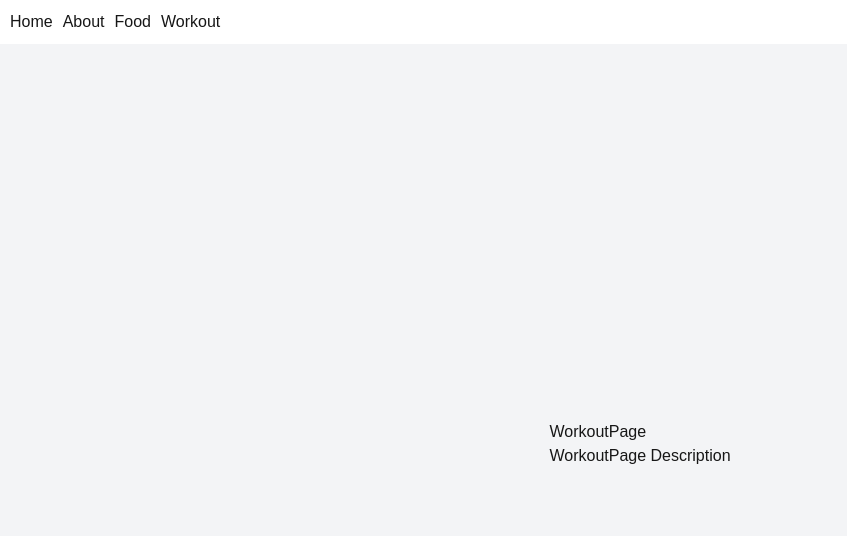
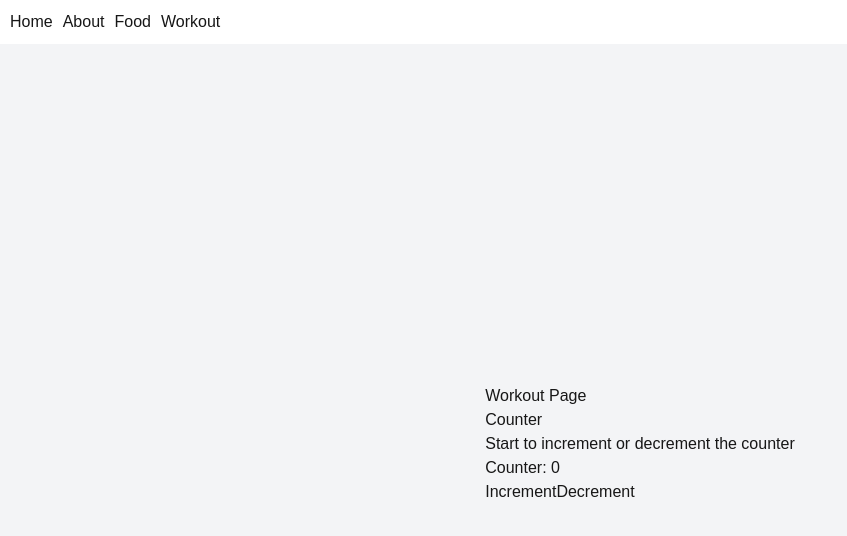
Before and after one commit to MiroslavYosifov/Calculator, a Next.js app in the folder my-next-app/: page /workout in a window 1280 px wide. Shown: the top 536 px of the page, without its empty margins (0-847 px from the left). Built offline with nearby package versions, Linux system fonts and the light colour scheme.

Commit message:
add restart

```diff
--- /dev/null
+++ b/my-next-app/src/app/workout/Counter.tsx
@@ -0,0 +1,45 @@
+'use client'
+import { useState } from 'react'
+
+type Props = {
+  prefill: {
+    counter: number
+    messages: {
+        increment: string
+        decrement: string
+    }
+  }
+}
+
+export function Counter({ prefill }: Props) {
+    const [counterData, setCounterData] = useState(prefill);
+    const [counterMessage, setCounterMessage] = useState("Start to increment or decrement the counter");
+
+    const incrementCounter = (e: React.MouseEvent<HTMLButtonElement>) => {
+
+        setCounterMessage(counterData.messages.increment);
+        setCounterData(counterData => ({
+            ...counterData,
+            counter: counterData.counter + 1,
+        }))
+    }
+
+    const decrementCounter = (e: React.MouseEvent<HTMLButtonElement>) => {
+
+        setCounterMessage(counterData.messages.decrement);
+        setCounterData(counterData => ({
+            ...counterData,
+            counter: counterData.counter - 1,
+        }))
+    }
+
+    return (
+        <section>
+            <h1>Counter</h1>
+            <p>{counterMessage}</p>
+            <p>Counter: {counterData.counter}</p>
+            <button onClick={incrementCounter}>Increment</button>
+            <button onClick={decrementCounter}>Decrement</button>
+        </section>
+    )
+}
--- a/my-next-app/src/app/workout/page.tsx
+++ b/my-next-app/src/app/workout/page.tsx
@@ -1,8 +1,20 @@
+import { Counter } from './Counter'
+
 export default function WorkoutPage() {
+
   return (
     <main>
-      <h1>WorkoutPage</h1>
-      <p>WorkoutPage Description</p>
+      <h1>Workout Page</h1>
+      <Counter
+      prefill={
+        {
+          "counter": 0,
+          "messages": {
+            "increment": "Counter is incremented!",
+            "decrement": "Counter is decremented!"
+          }
+        }
+      }/>
     </main>
   );
 }
```
